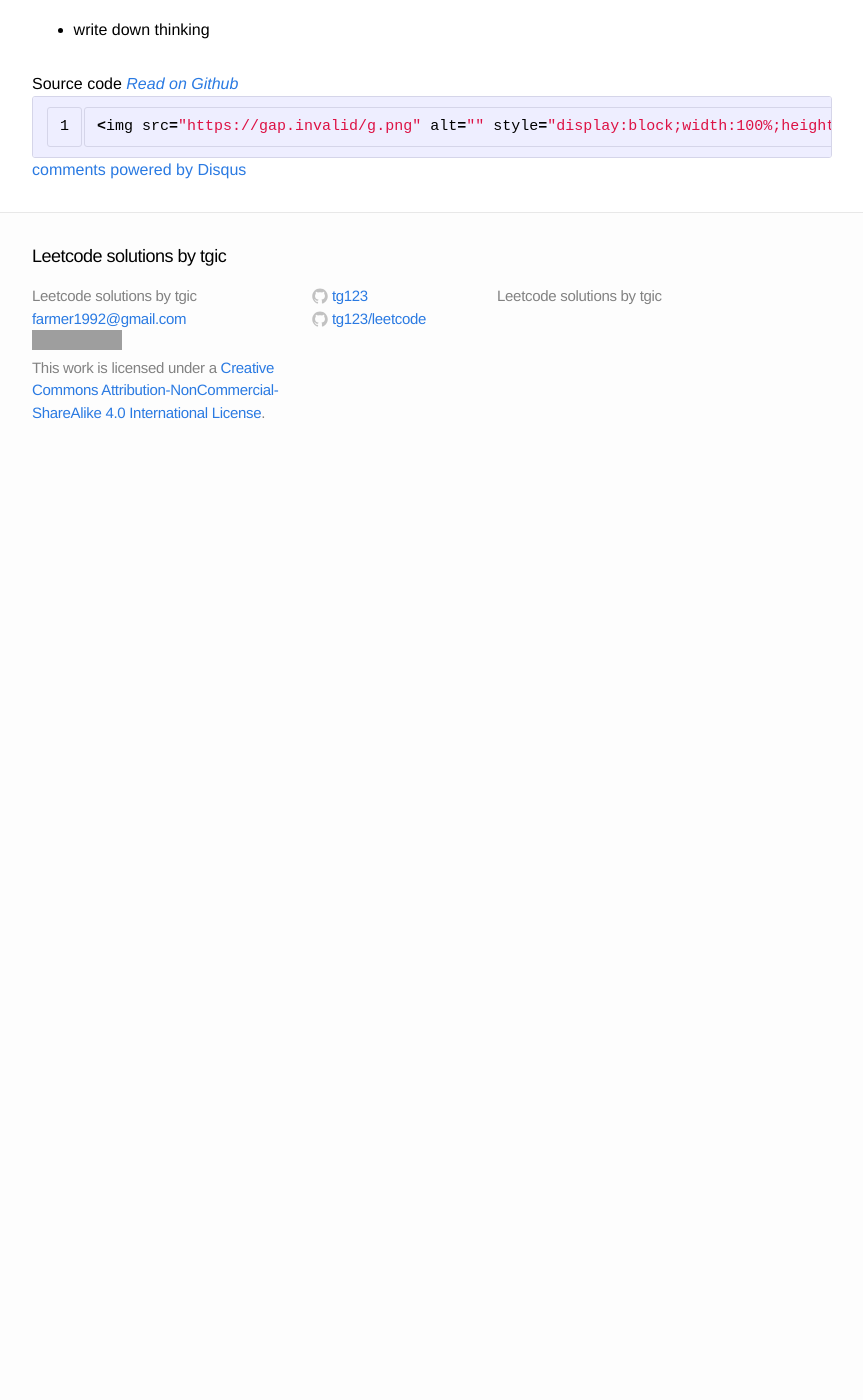
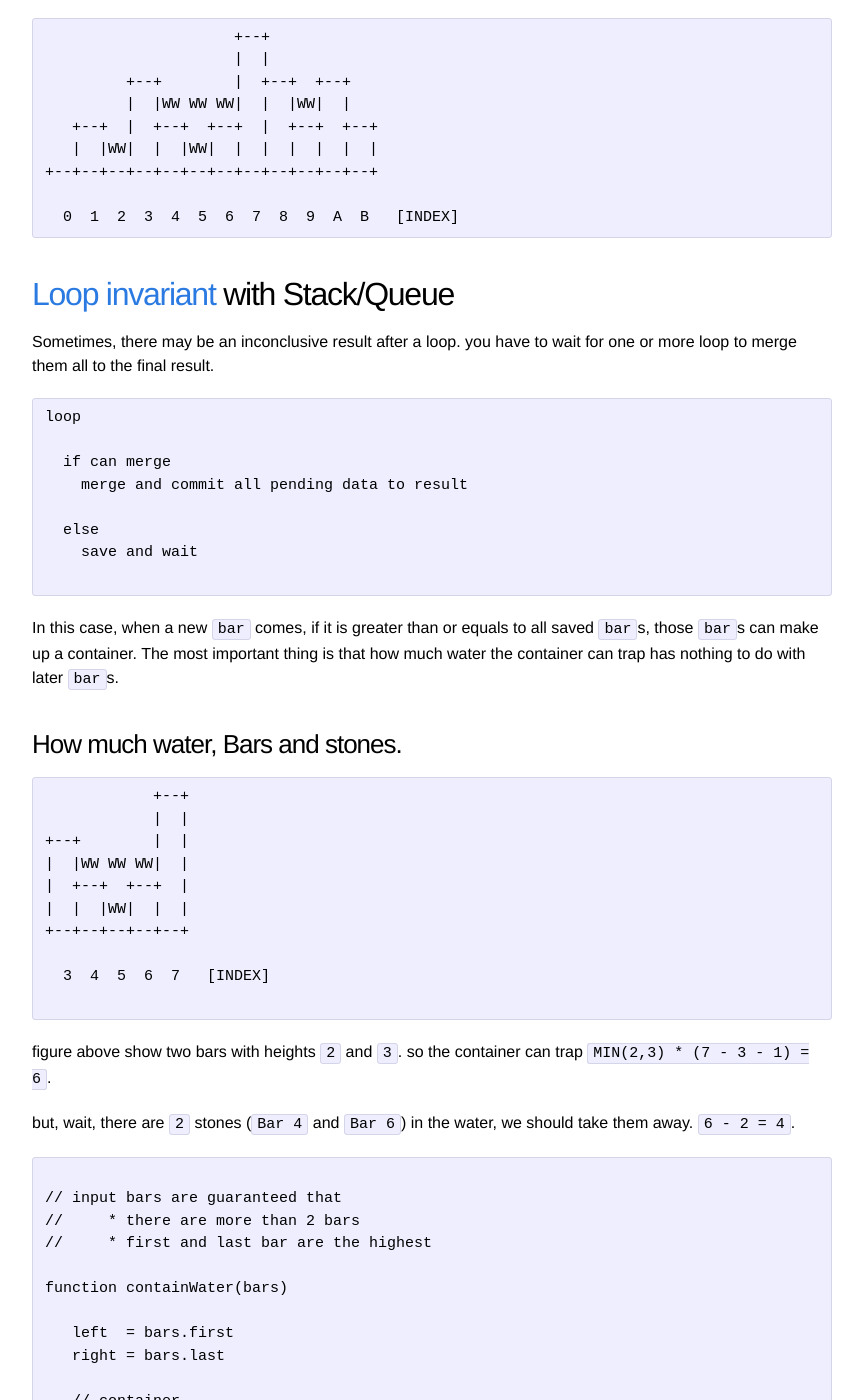
Before and after one commit to tg123/leetcode, a Jekyll site: the page built from trapping-rain-water/index.md, in a window 1280 px wide and 1400 px high, scrolled down 270 px. Shown: the whole window, without its empty margins (208-1071 px from the left). Built offline with Jekyll 4.4.1, drawn with Linux system fonts in a browser that asks for light colours; Markdown is read by kramdown in place of the engine named in the settings; comment, search, counter and statistics services are not loaded; before the commit the page ends 900 px from its top, so only the background shows below that; some of the changed text lies outside the part shown; grey boxes are pictures that could not be loaded.

Commit message:
commit change jul 29

````diff
--- a/_includes/_root/trapping-rain-water/README.md
+++ b/_includes/_root/trapping-rain-water/README.md
@@ -1,3 +1,226 @@
+## Art
 
-## TODO
-  * write down thinking
+
+```
+                     +--+
+                     |  |
+         +--+        |  +--+  +--+
+         |  |WW WW WW|  |  |WW|  |
+   +--+  |  +--+  +--+  |  +--+  +--+
+   |  |WW|  |  |WW|  |  |  |  |  |  |
++--+--+--+--+--+--+--+--+--+--+--+--+
+
+  0  1  2  3  4  5  6  7  8  9  A  B   [INDEX]
+```
+
+## [Loop invariant](http://en.wikipedia.org/wiki/Loop_invariant) with Stack/Queue
+
+Sometimes, there may be an inconclusive result after a loop. you have to wait for one or more loop to merge them all to the final result.
+
+```
+loop
+
+  if can merge
+    merge and commit all pending data to result
+
+  else
+    save and wait
+
+```
+
+In this case, when a new `bar` comes, if it is greater than or equals to all saved `bar`s, those `bar`s can make up a container.
+The most important thing is that how much water the container can trap has nothing to do with later `bar`s.
+
+
+### How much water, Bars and stones.
+
+
+
+
+```
+            +--+
+            |  |
++--+        |  |
+|  |WW WW WW|  |
+|  +--+  +--+  |
+|  |  |WW|  |  |
++--+--+--+--+--+
+
+  3  4  5  6  7   [INDEX]
+
+```
+
+figure above show two bars with heights `2` and `3`.
+so the container can trap `MIN(2,3) * (7 - 3 - 1) = 6`.
+
+but, wait, there are `2` stones (`Bar 4` and `Bar 6`) in the water, we should take them away. `6 - 2 = 4`.
+
+
+```
+
+// input bars are guaranteed that
+//     * there are more than 2 bars
+//     * first and last bar are the highest
+
+function containWater(bars)
+
+   left  = bars.first
+   right = bars.last
+
+   // container
+   water = MIN(left.height, right.height) * (right.pos - left.pos - 1)
+
+   // remove stone
+
+   foreach bar in bars without first and last
+     water = water - bar.height
+
+
+   return water
+
+```
+
+
+### Animation
+
+  * Bar `0` height `0`
+  * Water = 0
+
+
+```
+
+Storage:
+
+
+
+
+
+
++--+
+  0  [INDEX]
+
+```
+
+
+  * Bar `1` height `1`
+  * containWater(Bar `0` .. Bar `1`) = 0
+  * Remove bars(Bar `0`) no longer needed
+  * Water = Water + 0
+  * Save Bar `1`
+
+
+```
+Storage:
+
+
+
++--+
+|  |
++--+
+  1  [INDEX]
+
+```
+
+
+  * Bar `2` height `0`
+  * Not meet the requirement to call `containWater` (new bar's height `0` < saved bar's height `1`)
+
+  * Bar `3` height `2`
+  * It is time to call `containWater`
+  * containWater(Bar `1` .. Bar `3`) = 1
+  * Water = Water + 1
+
+
+```
+
+
+      +--+
+      |  |
++--+  |  |
+|  |WW|  |
++--+--+--+
+  1  2  3   [INDEX]
+
+```
+
+  * Save Bar `3`
+
+
+```
+Storage:
+
+
++--+
+|  |
+|  |
+|  |
++--+
+  3   [INDEX]
+
+```
+
+  * Deal with Bar `3`, `4` , `5` , `6`
+  * Not meet the requirement to call `containWater`
+  * Save them
+
+
+```
+Storage:
+
+            +--+
+            |  |
++--+        |  |
+|  |WW WW WW|  |
+|  +--+  +--+  |
+|  |  |WW|  |  |
++--+--+--+--+--+
+
+  3  4  5  6  7   [INDEX]
+
+```
+
+
+  * Bar `7` is the higher than any saved `Bar`, so call `containWater`
+  * containWater(Bar `3` .. Bar `7`) = 4
+  * Water = Water + 4
+
+
+### Bars left in Storage
+
+After the loop ends, there left some bars in the storage.
+From the figure below, there is `1` water in left bars. but, no bar can trigger code to call `containWater`.
+
+
+```
+Storage:
+
++--+
+|  |
+|  +--+  +--+
+|  |  |WW|  |
+|  |  +--+  +--+
+|  |  |  |  |  |
++--+--+--+--+--+
+
+  7  8  9  A  B   [INDEX]
+```
+
+
+How much water these bar can trap has nothing to do with any other bars, so we can convert the storage to a familiar question.
+
+Yes, just reverse it to a new one.
+
+
+```
+            +--+
+            |  |
+   +--+  +--+  |
+   |  |WW|  |  |
++--+  +--+  |  |
+|  |  |  |  |  |
++--+--+--+--+--+
+
+  0  1  2  3  4   [INDEX]
+```
+
+Now, add trap( new one ) to water
````
Also changed, not shown: evaluate-reverse-polish-notation/index.md (+1 -1 lines), subsets/index.md (+1 -1 lines), trapping-rain-water/index.md (+2 -1 lines), 3 other files.
